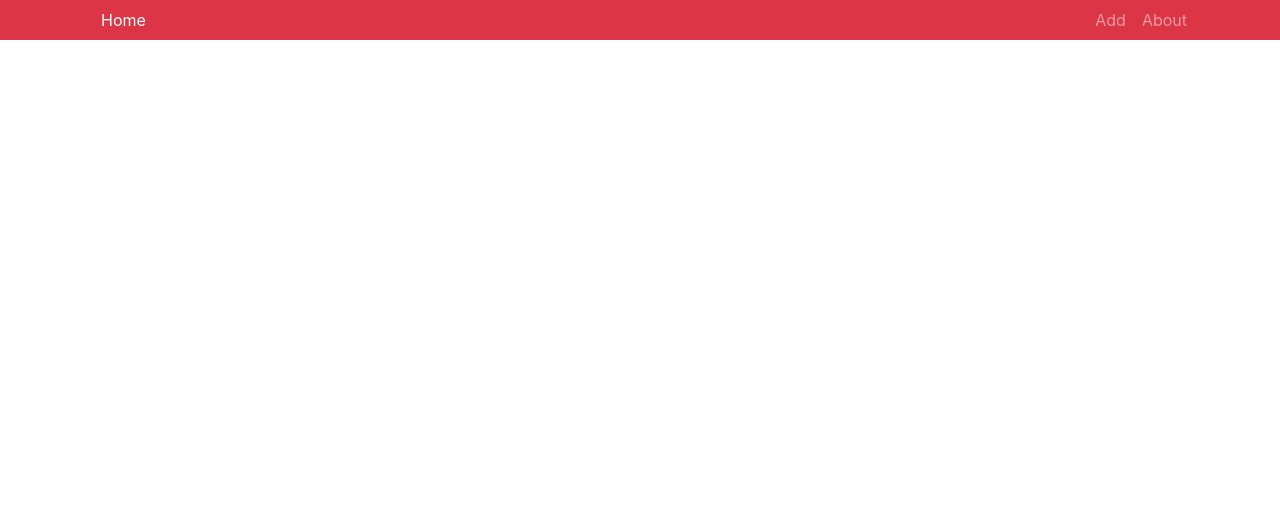
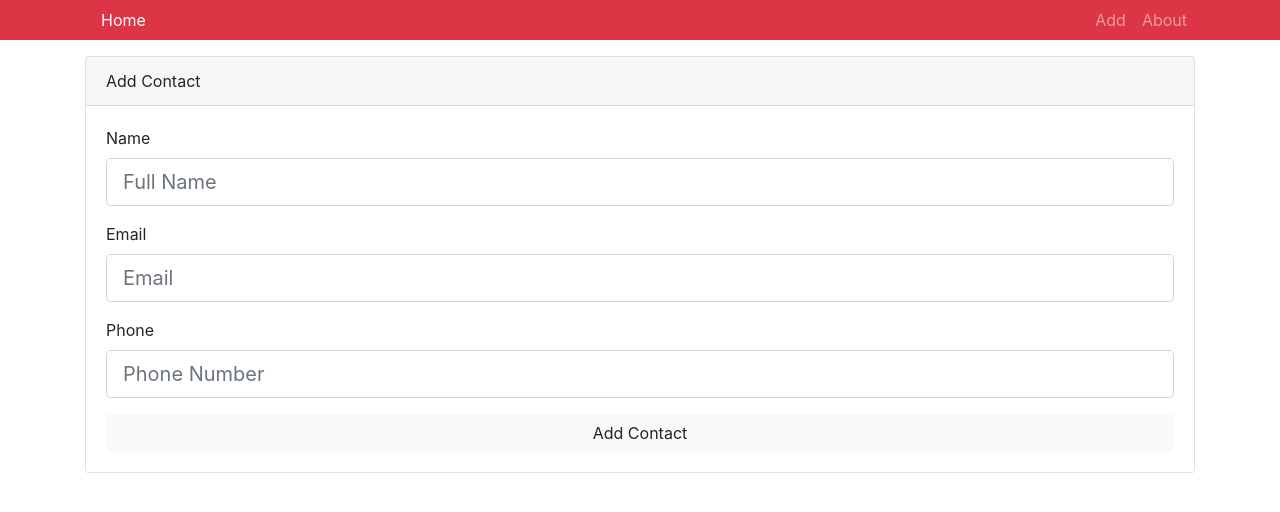
Before and after one commit to LukeWlodarczyk/Contact-Manager, a React (Create React App) app: page /contact/add in a window 1280 px wide. Shown: the top 512 px of the page. Built offline with nearby package versions, Linux system fonts and the light colour scheme; the HTML template or start-up script is replaced by a standard one.

Commit message:
Adding contacts

```diff
--- a/package.json
+++ b/package.json
@@ -4,10 +4,12 @@
   "private": true,
   "dependencies": {
     "bootstrap": "^4.1.3",
+    "classnames": "^2.2.6",
     "react": "^16.4.2",
     "react-dom": "^16.4.2",
     "react-router-dom": "^4.3.1",
-    "react-scripts": "1.1.4"
+    "react-scripts": "1.1.4",
+    "uuid": "^3.3.2"
   },
   "scripts": {
     "start": "react-scripts start",
--- a/src/App.js
+++ b/src/App.js
@@ -5,6 +5,7 @@ import { Provider } from './state-management';
 
 import Header from './components/layout/Header';
 import Contacts from './components/contacts/Contacts';
+import AddContact from './components/contacts/AddContact';
 import NotFound from './components/layout/NotFound';
 
 class App extends Component {
@@ -17,7 +18,8 @@ class App extends Component {
 						<div className="container">
 							<Switch>
 								<Route exact path="/" component={Contacts} />
-								<Route exact path="/" component={NotFound} />
+								<Route exact path="/contact/add" component={AddContact} />
+								<Route component={NotFound} />
 							</Switch>
 						</div>
 					</div>
--- /dev/null
+++ b/src/components/contacts/AddContact.js
@@ -0,0 +1,93 @@
+import React, { Component } from 'react';
+import uuid from 'uuid/v1';
+import TextInputGroup from '../layout/TextInputGroup';
+import { connect } from '../../state-management';
+
+class AddContact extends Component {
+	state = {
+		name: '',
+		email: '',
+		phone: '',
+		errors: {},
+	};
+
+	onChange = e => {
+		this.setState({ [e.target.name]: e.target.value });
+	};
+
+	handleSubmit = e => {
+		e.preventDefault();
+
+		if (this.state.name === '') {
+			this.setState({ errors: { name: 'Name is required' } });
+			return;
+		}
+		if (this.state.email === '') {
+			this.setState({ errors: { email: 'Email is required' } });
+			return;
+		}
+		if (this.state.phone === '') {
+			this.setState({ errors: { phone: 'Email is required' } });
+			return;
+		}
+
+		const { errors, ...newContact } = this.state;
+
+		this.props.addContact({ ...newContact, id: uuid() });
+
+		this.setState({ name: '', email: '', phone: '', errors: {} });
+
+		this.props.history.push('/');
+	};
+
+	render() {
+		const { name, email, phone, errors } = this.state;
+
+		return (
+			<div className="card mb-3">
+				<div className="card-header">Add Contact</div>
+				<div className="card-body">
+					<form onSubmit={this.handleSubmit}>
+						<TextInputGroup
+							label="Name"
+							name="name"
+							placeholder="Full Name"
+							value={name}
+							onChange={this.onChange}
+							error={errors.name}
+						/>
+						<TextInputGroup
+							label="Email"
+							name="email"
+							type="email"
+							placeholder="Email"
+							value={email}
+							onChange={this.onChange}
+							error={errors.email}
+						/>
+						<TextInputGroup
+							label="Phone"
+							name="phone"
+							placeholder="Phone Number"
+							value={phone}
+							onChange={this.onChange}
+							error={errors.phone}
+						/>
+						<input
+							type="submit"
+							value="Add Contact"
+							className="btn btn-light btn-block"
+						/>
+					</form>
+				</div>
+			</div>
+		);
+	}
+}
+
+const addContact = contact => ({ type: 'ADD_CONTACT', payload: contact });
+
+export default connect(
+	null,
+	{ addContact }
+)(AddContact);
--- /dev/null
+++ b/src/components/layout/TextInputGroup.js
@@ -0,0 +1,46 @@
+import React from 'react';
+import PropTypes from 'prop-types';
+import classnames from 'classnames';
+
+const TextInputGroup = ({
+	label,
+	name,
+	value,
+	placeholder,
+	type,
+	onChange,
+	error,
+}) => {
+	return (
+		<div className="form-group">
+			<label htmlFor={name}>{label}</label>
+			<input
+				type={type}
+				name={name}
+				className={classnames('form-control form-control-lg', {
+					'is-invalid': error,
+				})}
+				placeholder={placeholder}
+				value={value}
+				onChange={onChange}
+			/>
+			{error && <div className="invalid-feedback">{error}</div>}
+		</div>
+	);
+};
+
+TextInputGroup.propTypes = {
+	label: PropTypes.string.isRequired,
+	name: PropTypes.string.isRequired,
+	placeholder: PropTypes.string.isRequired,
+	value: PropTypes.string.isRequired,
+	type: PropTypes.string.isRequired,
+	onChange: PropTypes.func.isRequired,
+	error: PropTypes.string,
+};
+
+TextInputGroup.defaultProps = {
+	type: 'text',
+};
+
+export default TextInputGroup;
```
Also changed, not shown: 1 other file (tests, documents, lock files or other folders).
